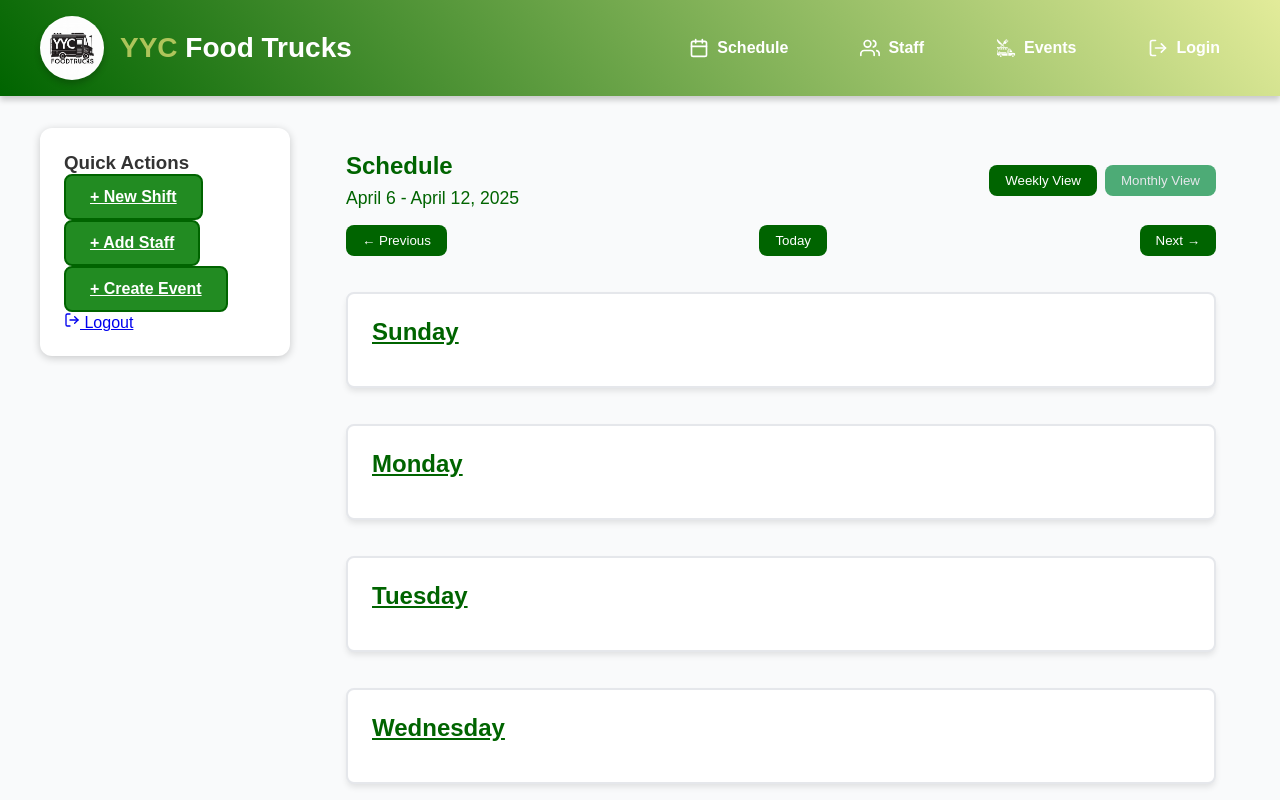
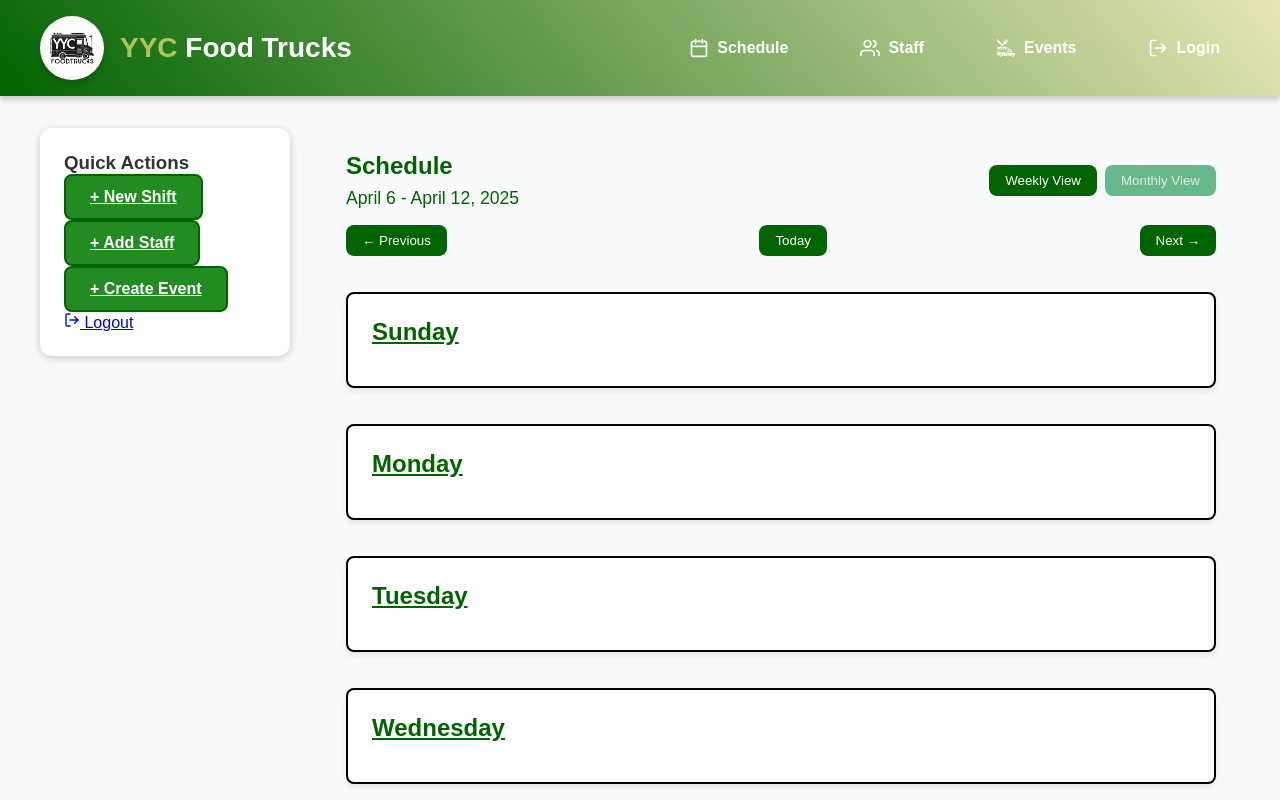
Before and after one commit to leonamotyer/capstoneGOATS, a Next.js app: page /schedule in a window 1280 px wide. Built offline with nearby package versions, Linux system fonts and the light colour scheme.

Commit message:
conformed some styles

```diff
--- a/app/globals.css
+++ b/app/globals.css
@@ -4,9 +4,9 @@
 :root {
   --primary-dark: #006400;
   --primary-medium: #228b22;
-  --primary-light: #4dab76;
+  --primary-light: #67b88a;
   --secondary-dark: #faee7fa6;
-  --secondary-light: #f9f9a9;
+  --secondary-light: #fef3c7;
   --shadow: rgba(0, 0, 0, 0.2);
   --white: #ffffff;
 }
@@ -168,7 +168,7 @@ body {
 
 .landing-subtitle {
   font-size: 1.25rem;
-  color: var(--secondary-dark);
+  color: var(--primary-medium);
   margin-bottom: 2rem;
 }
 
@@ -487,11 +487,11 @@ tr:hover td {
 
 /* Event Card Styles */
 .event-card {
-  border: 1px solid #e5e7eb;
+  border: 1px solid black;
   border-radius: 0.5rem;
   padding: 1rem;
   box-shadow: 0 4px 6px -1px rgba(0, 0, 0, 0.1);
-  background-color: var(--secondary-light);
+  background-color: var(--white);
   margin-bottom: 1rem;
 }
 
@@ -753,7 +753,7 @@ button[title="Edit Employee"]:hover {
 }
 
 .day-card {
-  border: 2px solid #E5E7EB;
+  border: 2px solid black;
   border-radius: 0.5rem;
   padding: 1.5rem;
   box-shadow: 0 4px 6px -1px rgba(0, 0, 0, 0.1);
@@ -761,7 +761,7 @@ button[title="Edit Employee"]:hover {
 }
 
 .day-card-has-events {
-  background-color: #FEF3C7;
+  background-color: var(--secondary-dark);
 }
 
 .day-title {
@@ -877,7 +877,7 @@ button[title="Edit Employee"]:hover {
 
 .info-label {
   font-weight: 600;
-  color: #111827;
+  color: black;
 }
 
 .info-text {
@@ -901,7 +901,7 @@ button[title="Edit Employee"]:hover {
 .assigned-section-title {
   font-size: 1.5rem;
   font-weight: 700;
-  color: #1F2937;
+  color: var(--primary-dark);
   margin-bottom: 1rem;
 }
 
@@ -973,6 +973,7 @@ button[title="Edit Employee"]:hover {
 
 .employee-card {
   border: 1px solid #e5e7eb;
+  background-color: var(--white);
   border-radius: 0.5rem;
   padding: 1rem;
   box-shadow: 0 4px 6px -1px rgba(0, 0, 0, 0.1);
```
